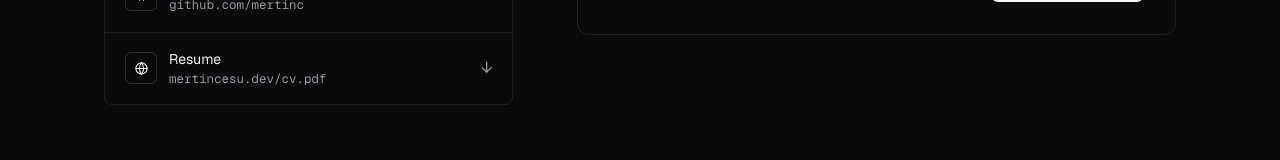
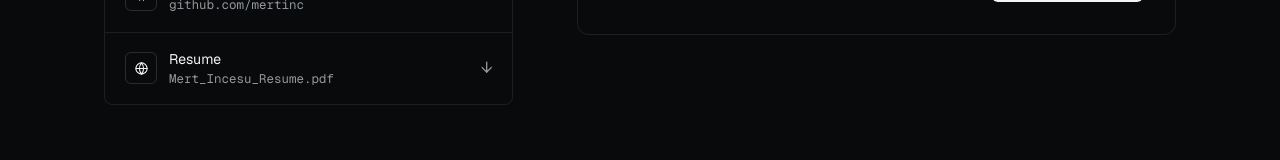
Before and after one commit to mertinc/mertincesu-website, a Next.js app: page / in a window 1280 px wide. Shown: the part 4866-5026 px from the top of the page. Built offline with nearby package versions, Linux system fonts and the light colour scheme.

Commit message:
Open external and resume links in new tab

```diff
--- a/components/contact.tsx
+++ b/components/contact.tsx
@@ -52,8 +52,8 @@ const links = [
   {
     icon: GlobeIcon,
     key: "resume",
-    display: "mertincesu.dev/cv.pdf",
-    href: "/cv.pdf",
+    display: "Mert_Incesu_Resume.pdf",
+    href: "/Mert_Incesu_Resume.pdf",
     arrow: "↓",
   },
 ] as const;
@@ -83,6 +83,8 @@ export default function Contact({ dict }: { dict: Dictionary["contact"] }) {
                 <li key={key} className="first:border-0 border-t border-line">
                   <a
                     href={href}
+                    target={href.startsWith("mailto:") ? undefined : "_blank"}
+                    rel={href.startsWith("mailto:") ? undefined : "noopener noreferrer"}
                     className="group flex items-center justify-between px-5 py-4 hover-glass transition-colors"
                   >
                     <span className="flex items-center gap-3">
```
